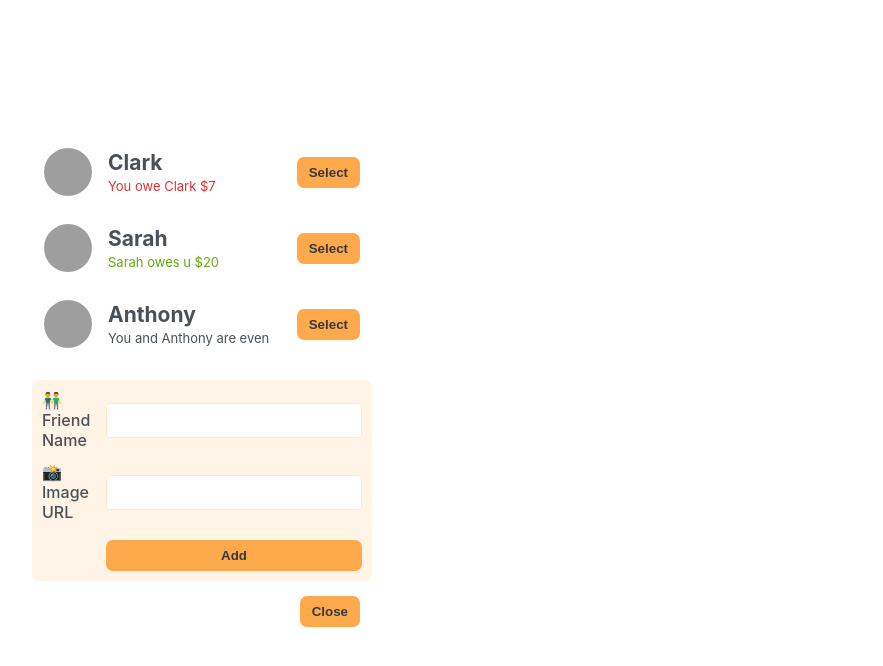
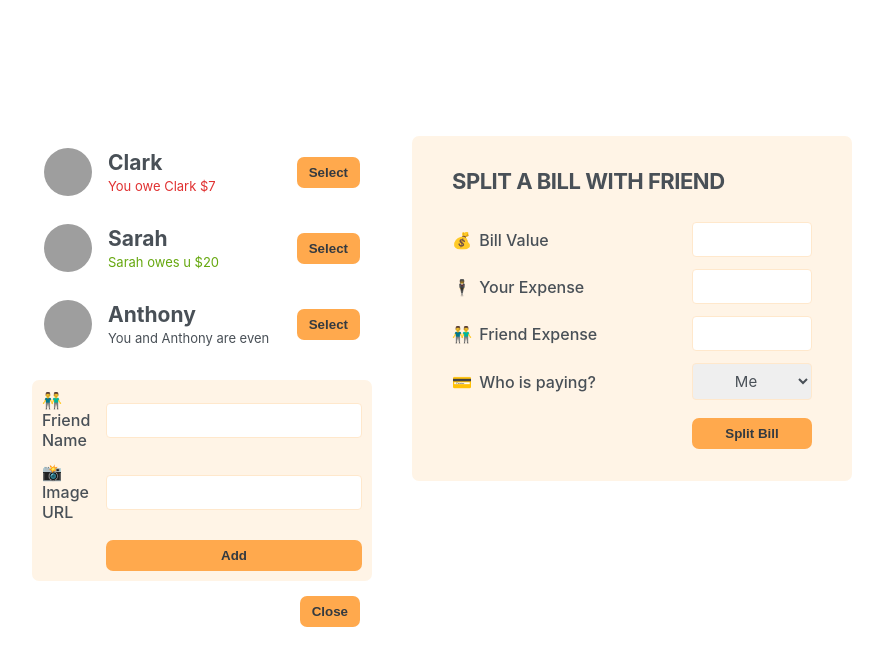
Before and after one commit to heedrhiss/Eat-N-Split, a React (Create React App) app: page / in a window 1280 px wide. Shown: the top 666 px of the page, without its empty margins (198-1081 px from the left). Built offline with nearby package versions, Linux system fonts and the light colour scheme; grey boxes are pictures that could not be loaded.

Commit message:
Update 1

```diff
--- a/public/index.html
+++ b/public/index.html
@@ -10,34 +10,13 @@
       content="Web site created using create-react-app"
     />
     <link rel="apple-touch-icon" href="%PUBLIC_URL%/logo192.png" />
-    <!--
-      manifest.json provides metadata used when your web app is installed on a
-      user's mobile device or desktop. See https://developers.google.com/web/fundamentals/web-app-manifest/
-    -->
+
     <link rel="manifest" href="%PUBLIC_URL%/manifest.json" />
-    <!--
-      Notice the use of %PUBLIC_URL% in the tags above.
-      It will be replaced with the URL of the `public` folder during the build.
-      Only files inside the `public` folder can be referenced from the HTML.
 
-      Unlike "/favicon.ico" or "favicon.ico", "%PUBLIC_URL%/favicon.ico" will
-      work correctly both with client-side routing and a non-root public URL.
-      Learn how to configure a non-root public URL by running `npm run build`.
-    -->
-    <title>React App</title>
+    <title>Heedrhiss Eat N Split</title>
   </head>
   <body>
     <noscript>You need to enable JavaScript to run this app.</noscript>
     <div id="root"></div>
-    <!--
-      This HTML file is a template.
-      If you open it directly in the browser, you will see an empty page.
-
-      You can add webfonts, meta tags, or analytics to this file.
-      The build step will place the bundled scripts into the <body> tag.
-
-      To begin the development, run `npm start` or `yarn start`.
-      To create a production bundle, use `npm run build` or `yarn build`.
-    -->
   </body>
 </html>
--- a/src/App.js
+++ b/src/App.js
@@ -1,3 +1,4 @@
+import { useState } from "react";
 import "./index.css";
 
 const initialFriends = [
@@ -25,6 +26,7 @@ function App() {
   return (
     <div className="app">
       <FriendList />
+      <SplitBill />
     </div>
   );
 }
@@ -63,13 +65,22 @@ function Friend({ friend }) {
   );
 }
 
-function Button({ children }) {
-  return <button className="button">{children}</button>;
+function Button({ event, children }) {
+  return (
+    <button className="button" onClick={event}>
+      {children}
+    </button>
+  );
 }
 
 function AddFriend() {
+  const [isOpen, setIsOpen] = useState(true);
+  function handleClose() {
+    setIsOpen(!isOpen);
+  }
   return (
     <>
+      {isOpen && (
         <form className="form-add-friend">
           <label>👬Friend Name</label>
           <input type="text" />
@@ -78,9 +89,34 @@ function AddFriend() {
           <input type="text" />
           <Button>Add</Button>
         </form>
-      <Button>Close</Button>
+      )}
+
+      <Button event={handleClose}>{isOpen ? "Close" : "Add Friend"}</Button>
     </>
   );
 }
 
+function SplitBill() {
+  return (
+    <form className="form-split-bill">
+      <h2>SPLIT A BILL WITH FRIEND</h2>
+      <label>💰 Bill Value</label>
+      <input type="text" />
+
+      <label>🕴 Your Expense</label>
+      <input type="text" />
+
+      <label>👬 Friend Expense</label>
+      <input type="text" />
+
+      <label>💳 Who is paying?</label>
+      <select>
+        <option value="me">Me</option>
+        <option value="friend">Friend</option>
+      </select>
+      <Button>Split Bill</Button>
+    </form>
+  );
+}
+
 export default App;
--- a/src/index.css
+++ b/src/index.css
@@ -46,6 +46,7 @@ body {
 
 .button:hover {
   background-color: var(--color-dark);
+  color: #fff;
 }
 
 .sidebar ul {
```
Lines whose indentation alone changed are shown as unchanged.
